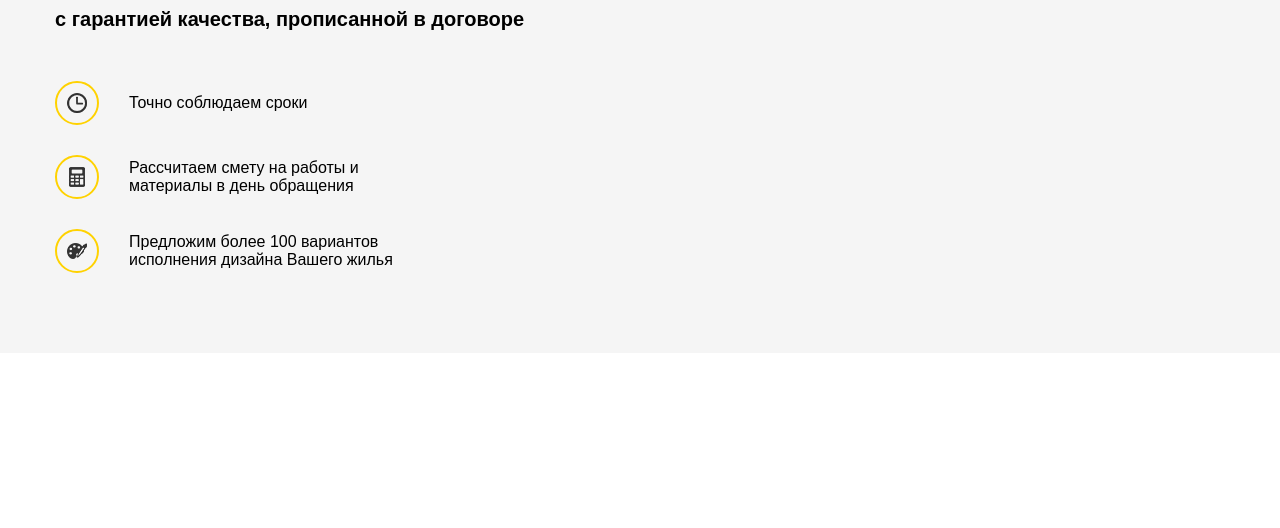
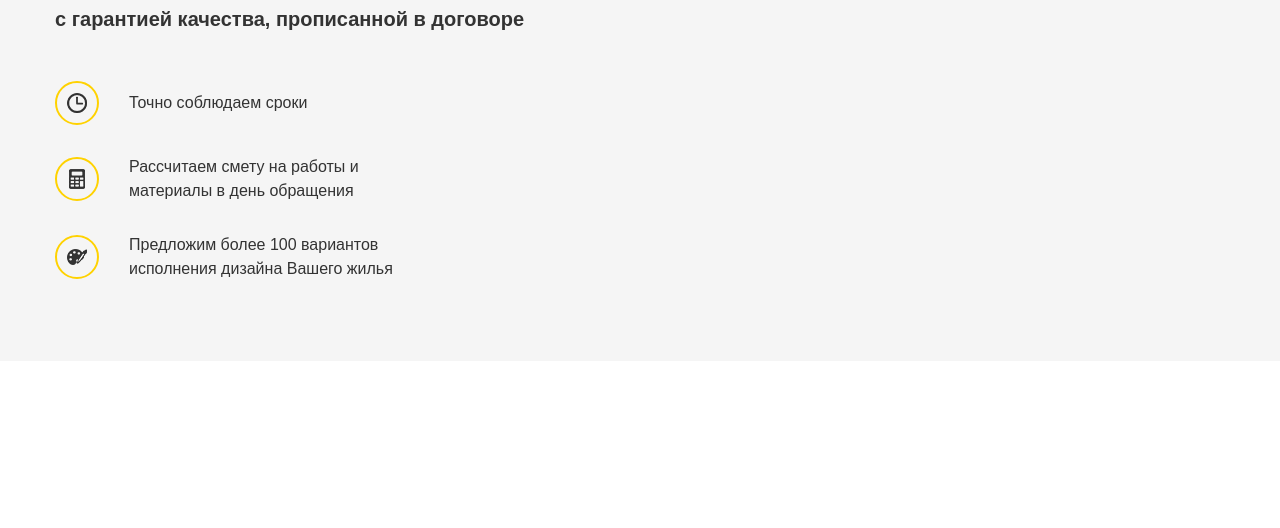
Before and after one commit to Dmitry328/working, a plain HTML site: page src/index.html in a window 1280 px wide. Shown: the part 272-800 px from the top of the page. Drawn offline with Linux system fonts and the light colour scheme.

Commit message:
Доработал шрифт в блоке hero

```diff
--- a/src/sass/blocks/_hero.sass
+++ b/src/sass/blocks/_hero.sass
@@ -1,4 +1,5 @@
 .hero
+  color: $text-color
   background-color: $hero-color
   padding: 50px 0
   &-block
@@ -34,6 +35,7 @@
       margin-right: 30px
     &__text
       max-width: 300px
+      line-height: 24px
 @media (max-width:1200px)
   .hero
     &-block
```
Also changed, not shown: src/css/style.css, 1 other file.
